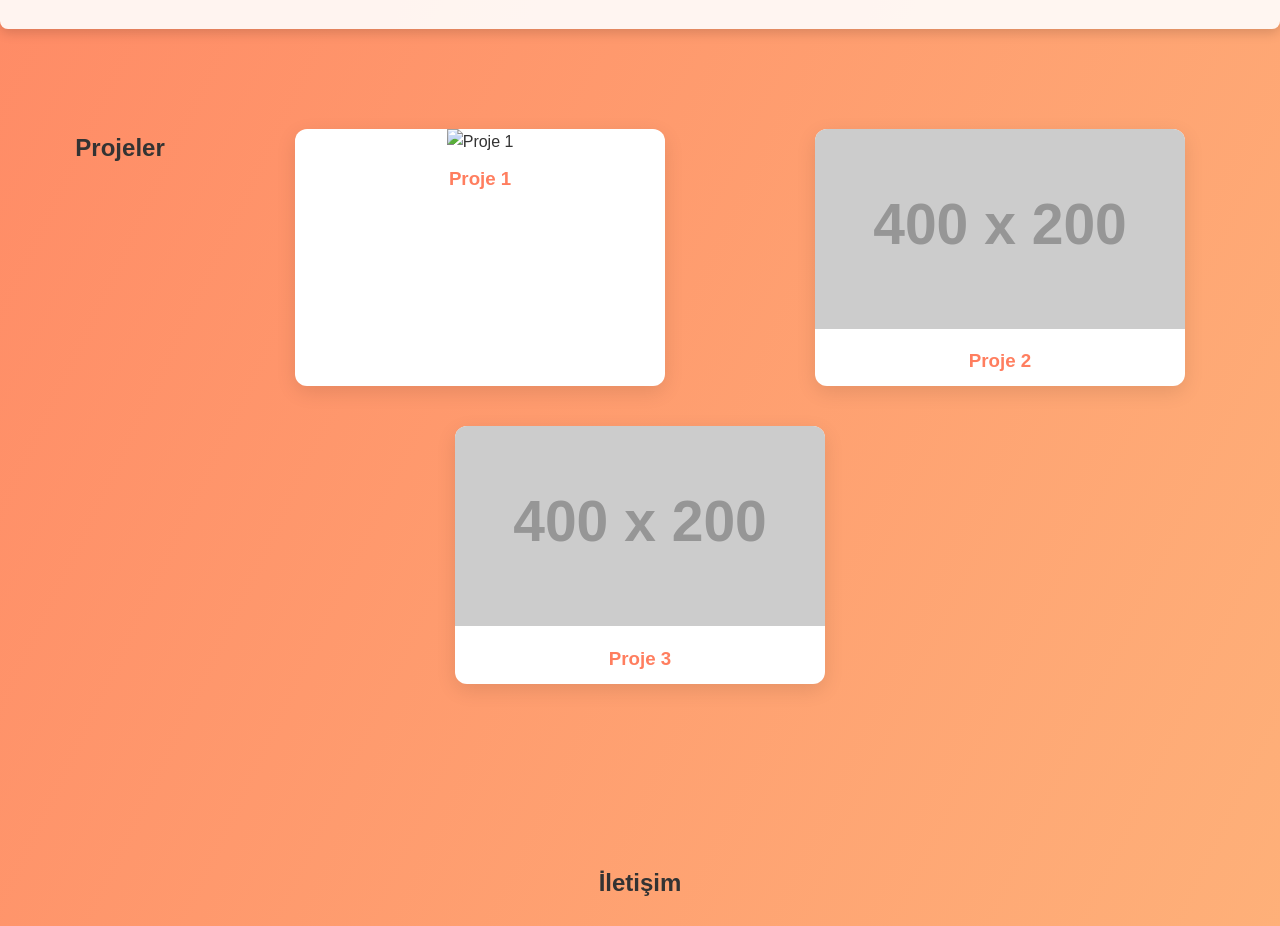
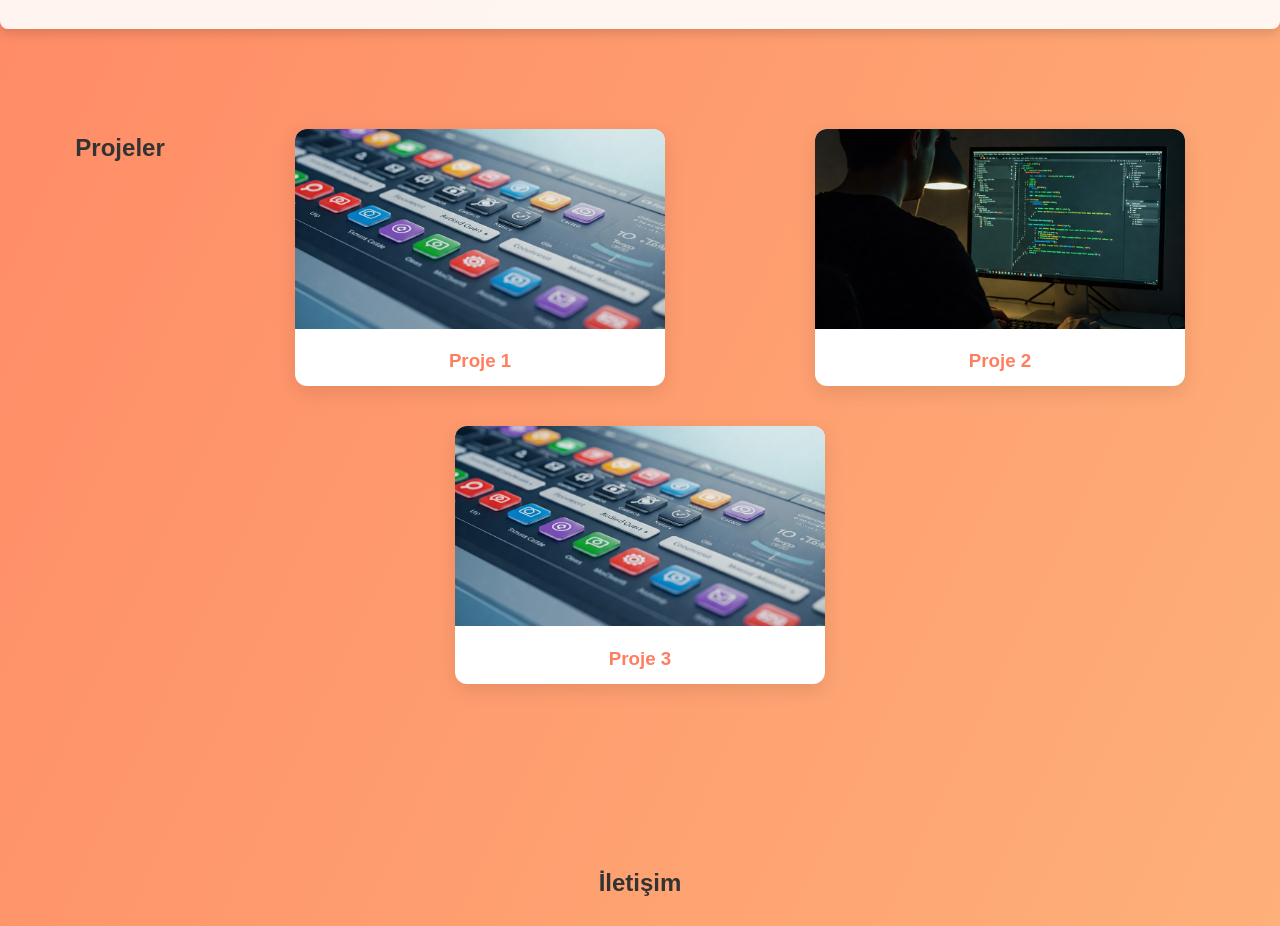
Before and after one commit to furkangoit/website, a plain HTML site: page index.html in a window 1280 px wide. Shown: the part 1340-2266 px from the top of the page. Drawn offline with Linux system fonts and the light colour scheme; placeholder pictures from the web are drawn by us; files whose address does not match are found by name.

Commit message:
edit-html

```diff
--- a/index.html
+++ b/index.html
@@ -52,15 +52,18 @@
     <section id="projects">
         <h2>Projeler</h2>
         <div class="project-card" data-description="Proje 1 hakkında detay bilgisi.">
-            <img src="images/app-image.jpg" alt="Proje 1">
+            <img src="C:\Users\FURKAN\Desktop\website\images\Gemini_Generated_Image_lkqk5olkqk5olkqk.jpeg"
+                alt="Proje 1">
             <h3>Proje 1</h3>
         </div>
         <div class="project-card" data-description="Proje 2 hakkında detay bilgisi.">
-            <img src="https://placehold.co/400x200" alt="Proje 2">
+            <img src="C:\Users\FURKAN\Desktop\website\images\Gemini_Generated_Image_68a6nj68a6nj68a6.jpeg"
+                alt="Proje 2">
             <h3>Proje 2</h3>
         </div>
         <div class="project-card" data-description="Proje 3 hakkında detay bilgisi.">
-            <img src="https://placehold.co/400x200" alt="Proje 3">
+            <img src="C:\Users\FURKAN\Desktop\website\images\Gemini_Generated_Image_lkqk5olkqk5olkqk.jpeg"
+                alt="Proje 3">
             <h3>Proje 3</h3>
         </div>
     </section>
```
